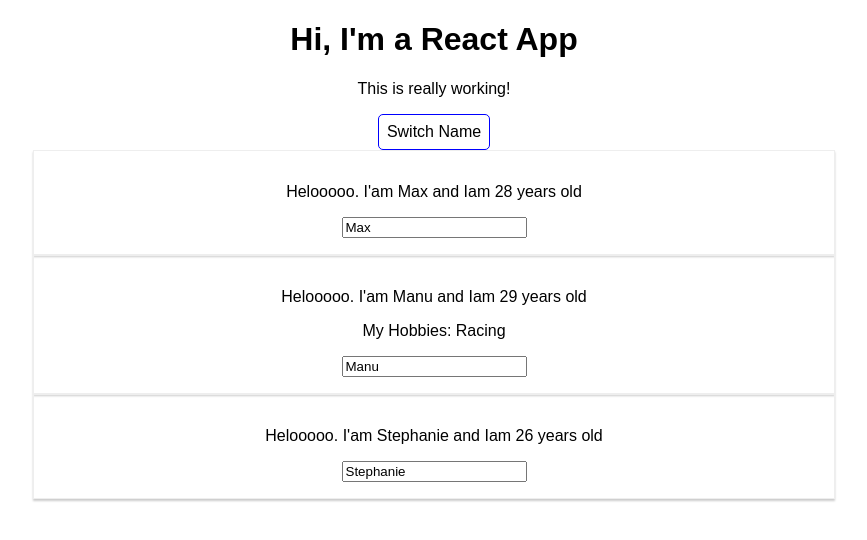
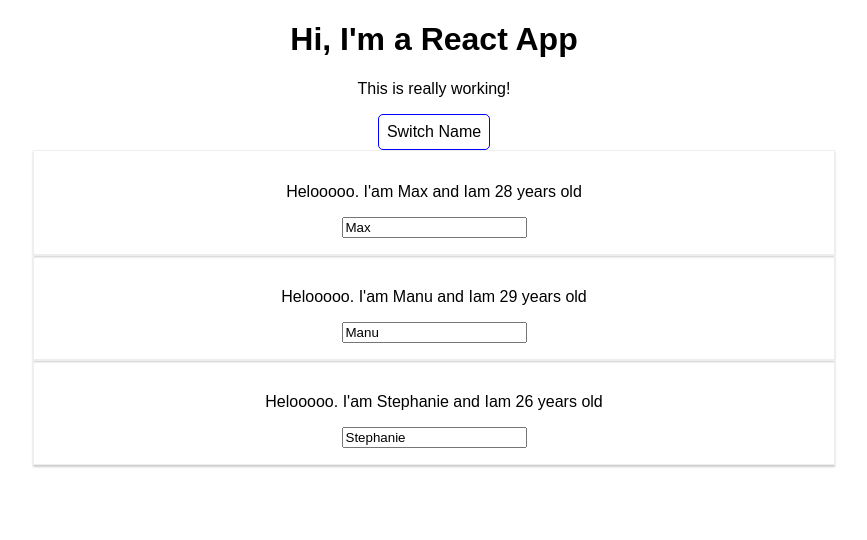
Before and after one commit to fauzihamdani/react-complete-guide, a React (Create React App) app: page / in a window 1280 px wide. Both pictures are taken after a click on the button "Switch Name". Shown: the top 540 px of the page, without its empty margins (206-1073 px from the left). Built offline with nearby package versions, Linux system fonts and the light colour scheme.

Commit message:
4-5 Outputting Lists

```diff
--- a/src/App.js
+++ b/src/App.js
@@ -55,23 +55,9 @@
 		if (this.state.showPersons) {
 			persons = (
 				<div>
-					<Person
-						name={this.state.persons[0].name}
-						age={this.state.persons[0].age}
-					/>
-
-					<Person
-						name={this.state.persons[1].name}
-						age={this.state.persons[1].age}
-						click={this.switchNameHandler.bind(this, 'Faham!')}
-						changed={this.nameChangedHandler}>
-						My Hobbies: Racing
-					</Person>
-
-					<Person
-						name={this.state.persons[2].name}
-						age={this.state.persons[2].age}
-					/>
+					{this.state.persons.map((person) => {
+						return <Person name={person.name} age={person.age} />;
+					})}
 				</div>
 			);
 		}
```
